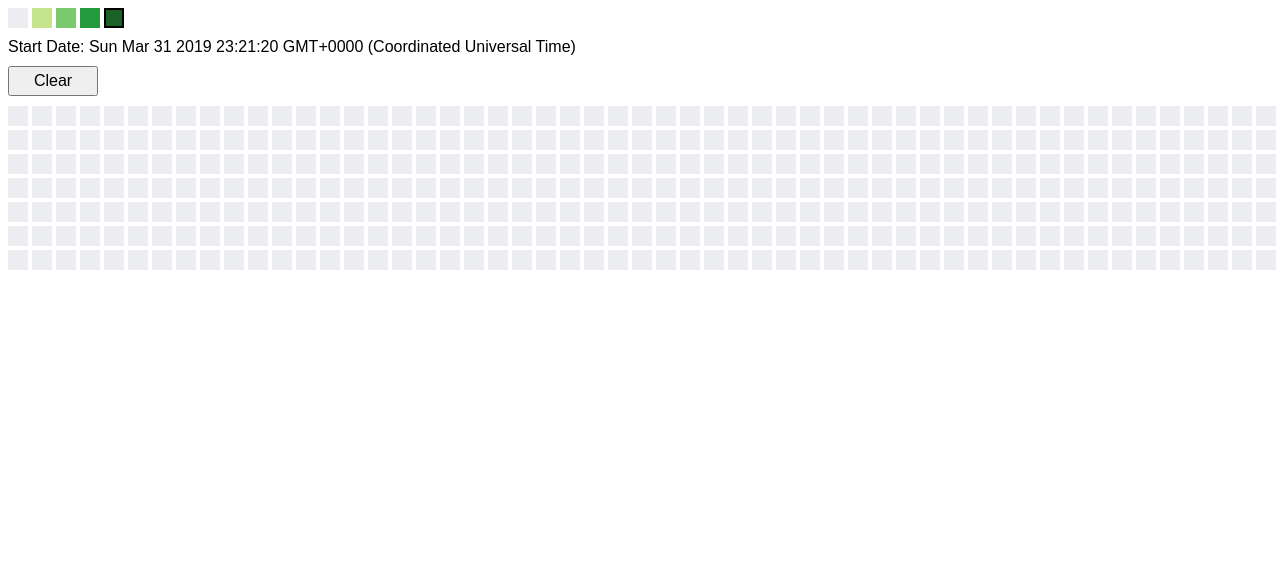
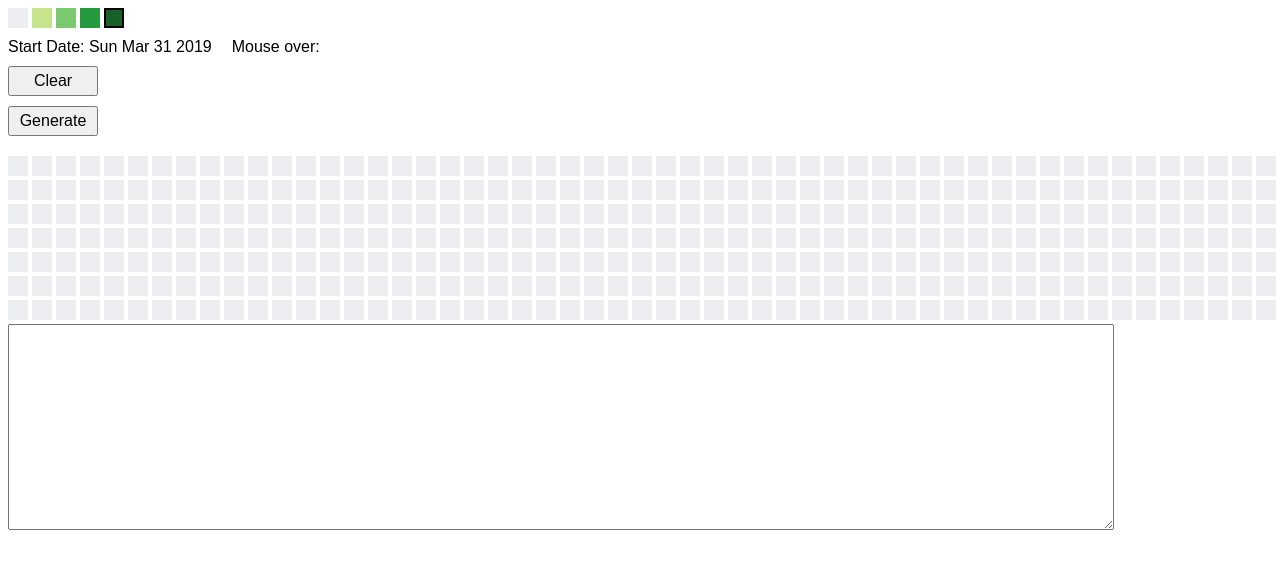
Before and after one commit to dumaevrinat/github_activity_art, a React (Create React App) app: page / in a window 1280 px wide. Shown: the top 568 px of the page. Built offline with nearby package versions, Linux system fonts and the light colour scheme.

Commit message:
add generateCode and some handlers

```diff
--- a/src/App.css
+++ b/src/App.css
@@ -5,17 +5,29 @@
     font-family: FuturaDemiC, sans-serif;
 }
 
-.status {
-}
-
-.startDate {
+.dates {
+    display: flex;
+    flex-direction: row;
     margin-top: 10px;
     margin-bottom: 10px;
 }
 
-.clearButton {
+.status {
+    margin-left: 20px;
+}
+
+.startDate {
+}
+
+.clearButton, .generateButton {
     height: 30px;
     width: 90px;
+    margin-bottom: 10px;
     font-size: medium;
     font-family: FuturaDemiC, sans-serif;
 }
+
+textarea {
+    height: 200px;
+    width: 1100px;
+}
--- a/src/App.js
+++ b/src/App.js
@@ -25,34 +25,77 @@ class App extends React.Component {
         this.state = {
             selectedType: 4,
             colors: ['#ebedf0', '#c6e48b', '#7bc96f', '#239a3b', '#196127'],
-            status: undefined,
+            commitsCount: [0, 2, 5, 7, 10],
+            status: ' ',
             startDate: startDate,
             squares: squares,
+            generatedCode: undefined,
+            isMouseDown: false
         };
     }
 
-    handleClick(i) {
+    handleMouseDown(i) {
         const squares = this.state.squares.slice();
         squares[i] = {
             bgColor: this.state.colors[this.state.selectedType],
             date: this.state.squares[i].date,
             type: this.state.selectedType
         };
+
         this.setState({
             squares: squares,
-        });
+            isMouseDown: true
+        })
     }
+
+    handleMouseUp() {
+        this.setState({
+            isMouseDown: false
+        })
+    }
+
+    // handleClick(i) {
+    //     const squares = this.state.squares.slice();
+    //     squares[i] = {
+    //         bgColor: this.state.colors[this.state.selectedType],
+    //         date: this.state.squares[i].date,
+    //         type: this.state.selectedType
+    //     };
+    //     this.setState({
+    //         squares: squares,
+    //     });
+    // }
 
     handleMouseOver(i) {
         const status = this.state.squares[i].date.toDateString();
-        this.setState({
-            status: status,
-        })
+
+        if (this.state.isMouseDown) {
+            const squares = this.state.squares.slice();
+            squares[i] = {
+                bgColor: this.state.colors[this.state.selectedType],
+                date: this.state.squares[i].date,
+                type: this.state.selectedType
+            };
+            this.setState({
+                squares: squares,
+                status: status
+            });
+        } else {
+            this.setState({
+                status: status
+            })
+        }
     }
 
     handleMouseOut() {
         this.setState({
-            status: '',
+            status: ' ',
+        })
+    }
+
+    handleMouseLeaveBoard() {
+        this.setState({
+            isMouseDown: false
         })
     }
 
@@ -62,36 +105,12 @@ class App extends React.Component {
         })
     }
 
+    handleOnClickGenerateButton() {
+        let generatedCode = generateCode(this.state.squares, this.state.commitsCount);
 
-    render() {
-        return (
-            <div className='app'>
-                <ColorPalette
-                    colors={this.state.colors}
-                    selectedType={this.state.selectedType}
-                    handleOnClickColorButton={(i) => this.handleOnClickColorButton(i)}
-                />
-
-                <div className='startDate'>
-                    {'Start Date: ' + this.state.startDate}
-                </div>
-
-                <button className='clearButton' onClick={() => this.handleClearClick()}>
-                    Clear
-                </button>
-
-                <Board
-                    squares={this.state.squares}
-                    handleClick={(i) => this.handleClick(i)}
-                    handleMouseOver={(i) => this.handleMouseOver(i)}
-                    handleMouseOut={() => this.handleMouseOut()}
-                />
-
-                <div className='status'>
-                    {this.state.status}
-                </div>
-            </div>
-        )
+        this.setState({
+            generatedCode: generatedCode,
+        });
     }
 
     handleClearClick() {
@@ -108,6 +127,69 @@ class App extends React.Component {
             squares: newSquares,
         });
     }
+
+
+    render() {
+        return (
+            <div className='app' onMouseUp={() => this.handleMouseUp()}>
+                <ColorPalette
+                    colors={this.state.colors}
+                    selectedType={this.state.selectedType}
+                    handleOnClickColorButton={(i) => this.handleOnClickColorButton(i)}
+                />
+
+                <div className='dates'>
+                    <div className='startDate'>
+                        {'Start Date: ' + this.state.startDate.toDateString()}
+                    </div>
+
+                    <div className='status'>
+                        {'Mouse over: ' + this.state.status}
+                    </div>
+                </div>
+
+
+                <button className='clearButton' onClick={() => this.handleClearClick()}>
+                    Clear
+                </button>
+
+                <button className='generateButton' onClick={() => this.handleOnClickGenerateButton()}>
+                    Generate
+                </button>
+
+                    <Board
+                        squares={this.state.squares}
+                        //handleClick={(i) => this.handleClick(i)}
+                        handleMouseOver={(i) => this.handleMouseOver(i)}
+                        handleMouseOut={(i) => this.handleMouseOut(i)}
+                        handleMouseDown={(i) => this.handleMouseDown(i)}
+                        handleMouseUp={(i) => this.handleMouseUp(i)}
+                        handleMouseLeaveBoard={() => this.handleMouseLeaveBoard()}
+                    />
+
+                <textarea value={this.state.generatedCode}>
+                </textarea>
+            </div>
+        )
+    }
+}
+
+function generateCode(squares, types) {
+    let result = '';
+
+    for (let i = 0; i < squares.length; i += 1) {
+        for (let j = 0; j < types[squares[i].type]; j += 1) {
+            result += getCommandsWindows(squares[i].date);
+        }
+    }
+
+    return result
+}
+
+function getCommandsWindows(date) {
+    let dateString = `${date.getFullYear()}-${date.getMonth() + 1}-${date.getDate()}T00:01`;
+
+    return `date --rfc-3339='ns' > file.txt \ngit add --all && GIT_AUTHOR_DATE='${dateString}' GIT_COMMITTER_DATE='${dateString}' git commit -m 'Graph Data ${dateString}'\n`
 }
 
 export default App;
--- a/src/components/Board/Board.css
+++ b/src/components/Board/Board.css
@@ -1,4 +1,4 @@
-.weeks {
+.board {
     display: flex;
     flex-direction: row;
     margin-top: 10px;
--- a/src/components/Board/Board.js
+++ b/src/components/Board/Board.js
@@ -13,9 +13,10 @@ function Board(props) {
             <Square
                 key={i}
                 style={styles}
-                onClick={() => props.handleClick(i)}
+                //onClick={() => props.handleClick(i)}
                 onMouseOver={() => props.handleMouseOver(i)}
                 onMouseOut={() => props.handleMouseOut(i)}
+                onMouseDown={() => props.handleMouseDown(i)}
                 date={date}
             >
             </Square>
@@ -26,12 +27,12 @@ function Board(props) {
         let weeks = [];
         const weekSize = 7;
 
-        for (let i = 0; i < props.squares.length; i += weekSize){
+        for (let i = 0; i < props.squares.length; i += weekSize) {
             weeks.push(props.squares.slice(i, i + weekSize));
         }
 
         return (
-            <div className='weeks'>
+            <div className='board' onMouseLeave={props.handleMouseLeaveBoard}>
                 {weeks.map((week, weekIndex) =>
                     <div className='week' key={weekIndex}>
                         {week.map((day, dayIndex) =>
--- a/src/components/ColorPalette/ColorPalette.js
+++ b/src/components/ColorPalette/ColorPalette.js
@@ -6,7 +6,7 @@ function ColorPalette(props){
         let style = {};
         style.backgroundColor = props.colors[i];
 
-        if (i == props.selectedType) {
+        if (i === props.selectedType) {
             style.border = '2px solid black';
         }
 
--- a/src/components/Square/Square.js
+++ b/src/components/Square/Square.js
@@ -5,9 +5,10 @@ function Square(props) {
     return (
         <button
             className="square"
-            onClick={props.onClick}
+            //onClick={props.onClick}
             onMouseOver={props.onMouseOver}
             onMouseOut={props.onMouseOut}
+            onMouseDown={props.onMouseDown}
             style={props.style}
             date={props.date}
         >
```
